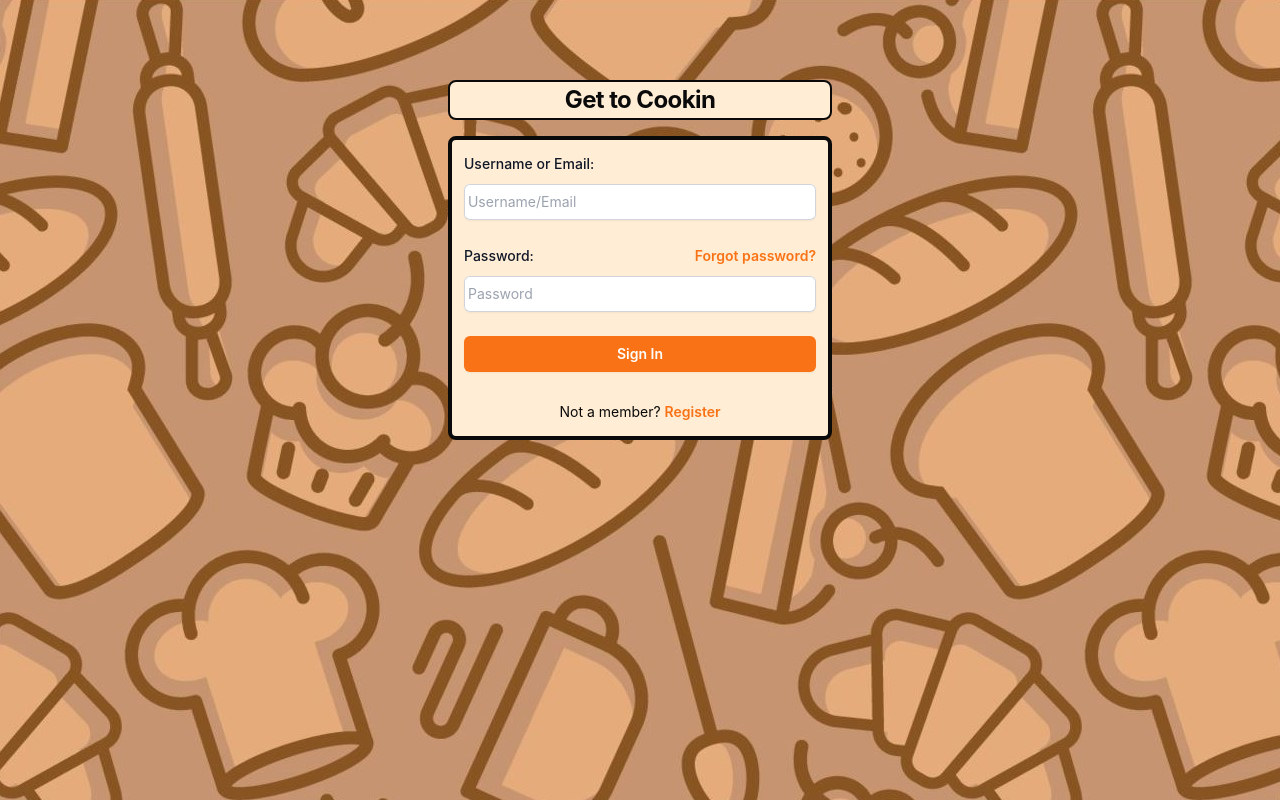
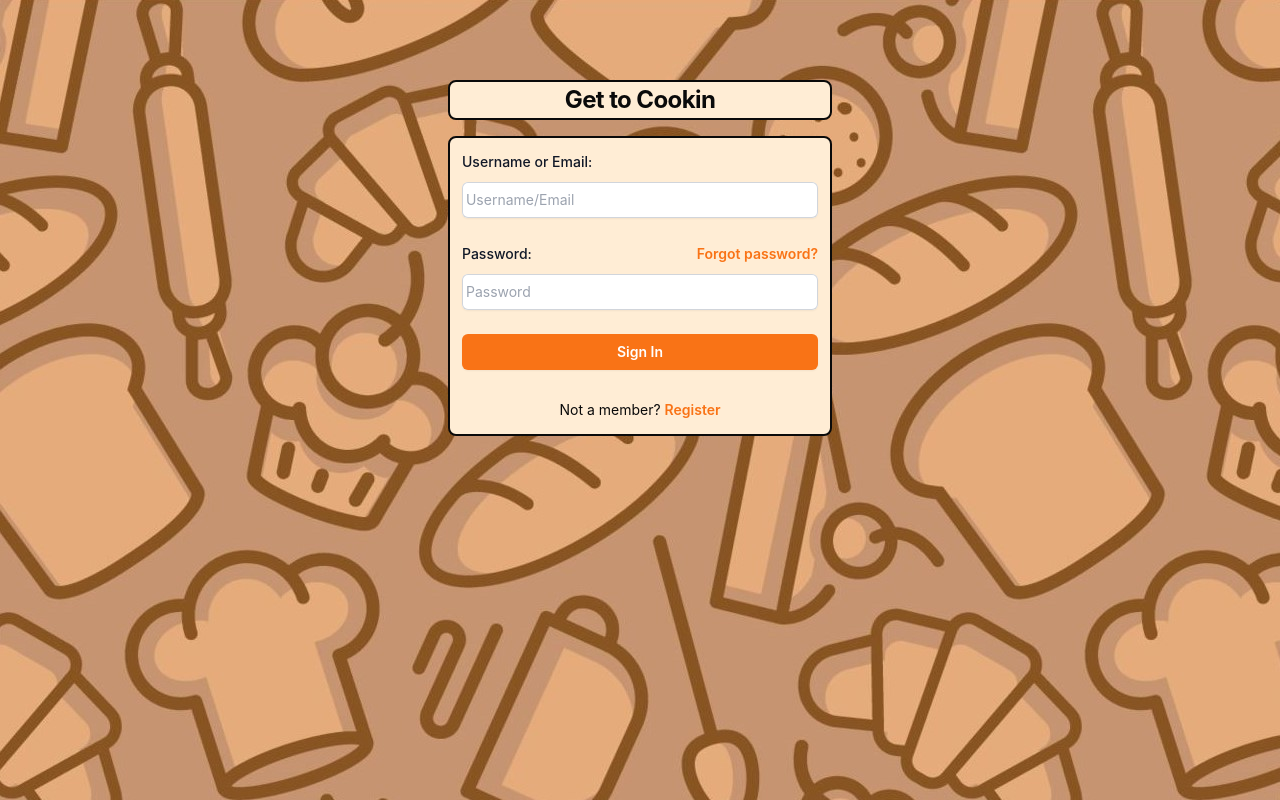
Before and after one commit to Fugate-A/MegaBytes.app, a React (Create React App) app in the folder web_frontend/: page / in a window 1280 px wide. Built offline with nearby package versions, Linux system fonts and the light colour scheme.

Commit message:
login border size 4 to 2

```diff
--- a/web_frontend/src/components/Login.js
+++ b/web_frontend/src/components/Login.js
@@ -56,7 +56,7 @@ function Login() {
 						</h2>
 					</div>
 
-					<div className="mt-4 p-3 sm:mx-auto sm:w-full sm:max-w-sm bg-orange-100 border-4 border-neutral-950 rounded-lg">
+					<div className="mt-4 p-3 sm:mx-auto sm:w-full sm:max-w-sm bg-orange-100 border-2 border-neutral-950 rounded-lg">
 						<div className="space-y-6" method="POST">
 							<div>
 								<label htmlFor="email" className="block text-sm font-medium leading-6 text-gray-900">
```
